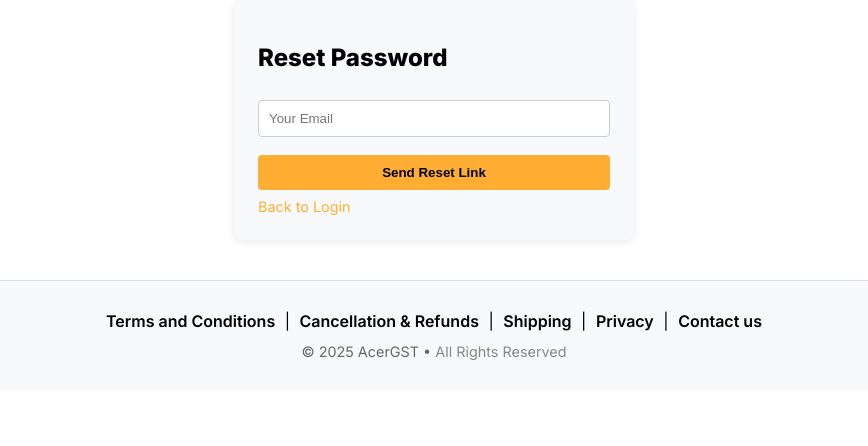
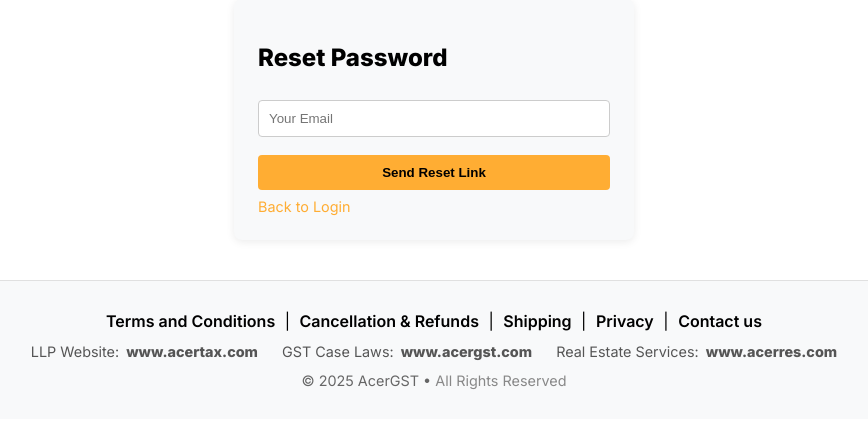
Before and after one commit to deerao75/gst-reconcile, a Flask app: page /forgot_password in a window 1280 px wide. Shown: the part 88-534 px from the top of the page, without its empty margins (206-1074 px from the left). Run offline with Flask 3, Linux system fonts and the light colour scheme.

Commit message:
other services

```diff
--- a/templates/base.html
+++ b/templates/base.html
@@ -95,6 +95,30 @@
     .footer-links a:hover {
         text-decoration: underline;
     }
+
+    /* New styles for external websites list */
+    .footer-external-links {
+      display: block;
+      width: 100%;
+      margin-bottom: 12px;
+      font-size: 0.9rem;
+      color: #555;
+    }
+    .footer-external-item {
+        margin: 0 10px;
+        display: inline-block;
+    }
+    .footer-external-links a {
+        color: #555;
+        text-decoration: none;
+        font-weight: 700;
+        margin-left: 3px;
+    }
+    .footer-external-links a:hover {
+        color: #000;
+        text-decoration: underline;
+    }
+
     .footer-copyright {
       display: block;
       width: 100%;
@@ -304,7 +328,15 @@
       <a id="privacy-link">Privacy</a> |
       <a id="contact-link">Contact us</a>
     </div>
-    <!-- Line 2: Copyright -->
+
+    <!-- Line 2: Our Other Websites (New Section) -->
+    <div class="footer-external-links">
+        <span class="footer-external-item">LLP Website: <a href="http://www.acertax.com" target="_blank">www.acertax.com</a></span>
+        <span class="footer-external-item">GST Case Laws: <a href="http://www.acergst.com" target="_blank">www.acergst.com</a></span>
+        <span class="footer-external-item">Real Estate Services: <a href="http://www.acerres.com" target="_blank">www.acerres.com</a></span>
+    </div>
+
+    <!-- Line 3: Copyright -->
     <div class="footer-copyright">
       © 2025 AcerGST • <span class="muted">All Rights Reserved</span>
     </div>
```
